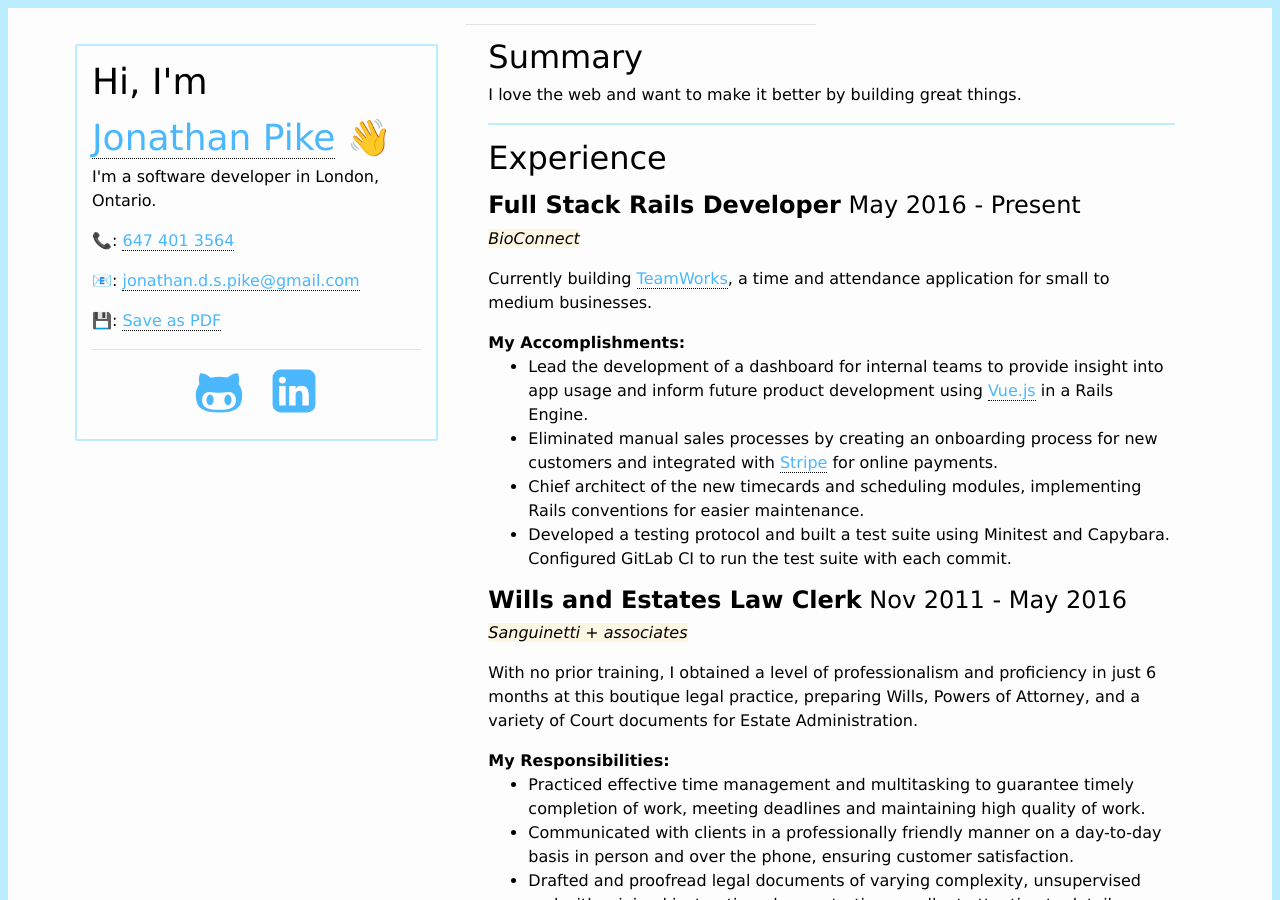
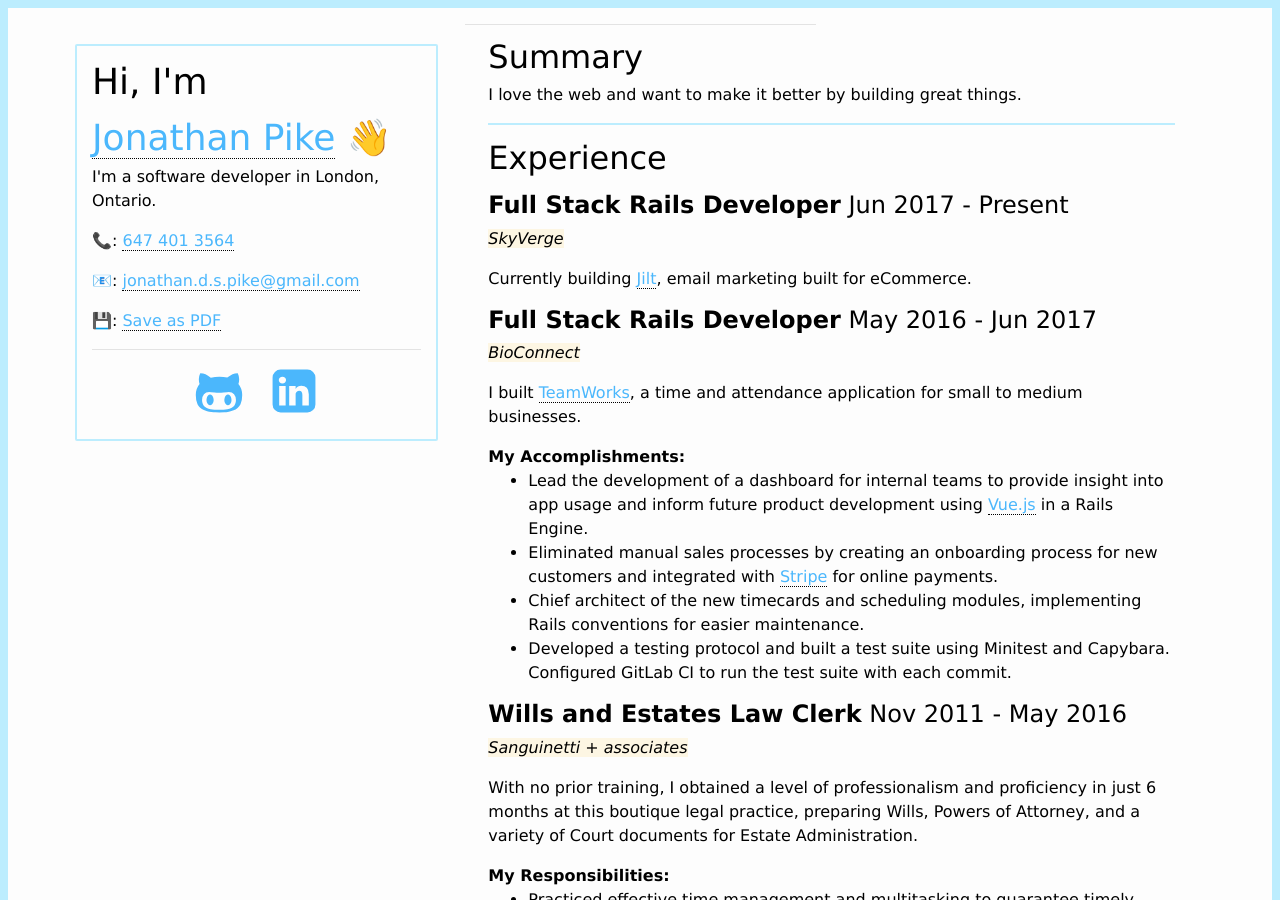
Before and after one commit to jonathanpike/jonathanpike.github.io, a Jekyll site: the page built from resume.md, in a window 1280 px wide and 900 px high. Built offline with Jekyll 4.4.1, drawn with Linux system fonts in a browser that asks for light colours.

Commit message:
Added SkyVerge to resume

```diff
--- a/resume.md
+++ b/resume.md
@@ -11,10 +11,16 @@
 
 ## Experience
 <div>
-	<h4><strong>Full Stack Rails Developer</strong> <span class="pull-right">May 2016 - Present</span></h4>
+	<h4><strong>Full Stack Rails Developer</strong> <span class="pull-right">Jun 2017 - Present</span></h4>
+	<p><span class="highlight-text">SkyVerge</span></p>
+
+	<p>Currently building <a href="https://jilt.com">Jilt</a>, email marketing built for eCommerce.</p>
+</div>
+<div>
+	<h4><strong>Full Stack Rails Developer</strong> <span class="pull-right">May 2016 - Jun 2017</span></h4>
 	<p><span class="highlight-text">BioConnect</span></p>
 
-	<p>Currently building <a href="https://teamworks.cloud">TeamWorks</a>, a time and attendance application for small to medium businesses.</p>
+	<p>I built <a href="https://teamworks.cloud">TeamWorks</a>, a time and attendance application for small to medium businesses.</p>
 
 	<strong>My Accomplishments:</strong>
 	<ul>
```
